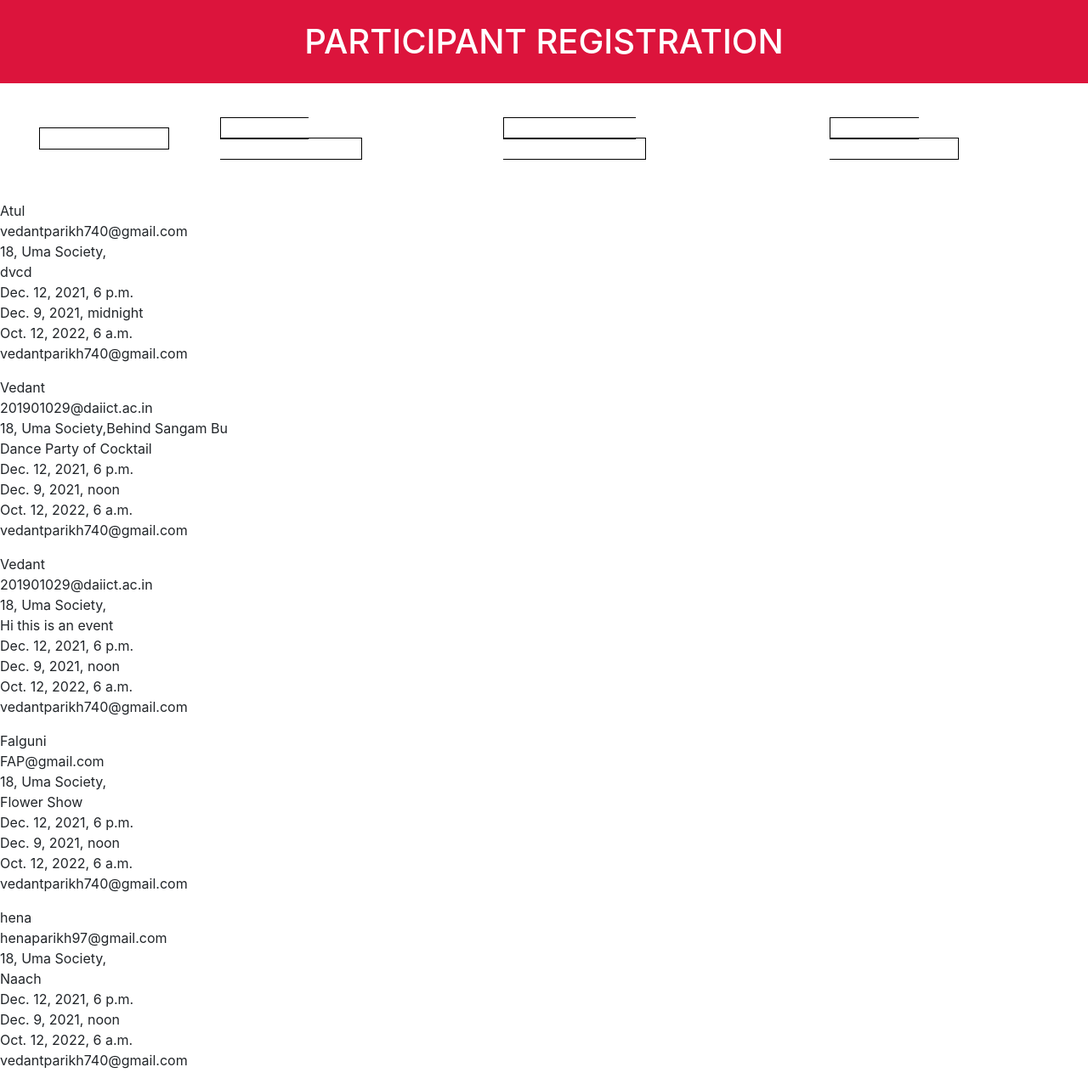
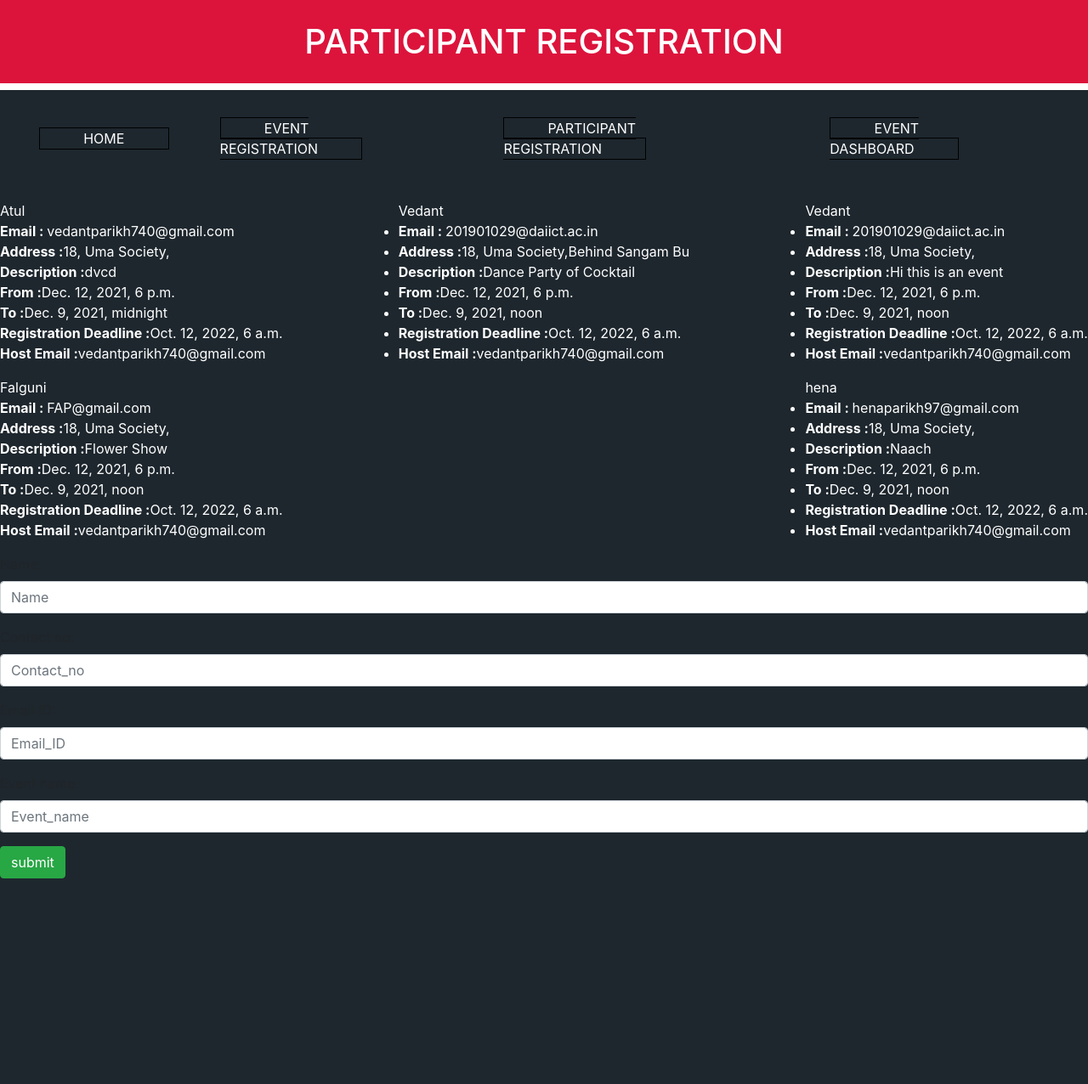
Before and after one commit to 201901029/woc4.0-eventmanager-Vedant, a Django app: page /participant_registration in a window 1280 px wide. Shown: the whole page at 85% size. After the commit the page ends 1034 px from the top, so only its background shows below. Run offline with Django 4.2, Linux system fonts and the light colour scheme; data comes from the database, SQL or seed files in the repository; both versions use the stored data as it was after the commit; some libraries are stand-ins or nearby versions.

Commit message:
adding changes

```diff
--- a/WoC Project/EventManagement/EventManagement/admin.py
+++ b/WoC Project/EventManagement/EventManagement/admin.py
@@ -1,3 +1,5 @@
 from django.contrib import admin
 from EventManagement.models import Event
+from EventManagement.models import Participant
 admin.site.register(Event)
+admin.site.register(Participant)
--- a/WoC Project/EventManagement/EventManagement/forms.py
+++ b/WoC Project/EventManagement/EventManagement/forms.py
@@ -1,7 +1,7 @@
 from django import forms
 from django.forms import ModelForm
 from EventManagement.models import Event
-
+from EventManagement.models import Participant
 
 class EventForm(ModelForm):
     class Meta:
@@ -17,3 +17,14 @@ class EventForm(ModelForm):
           "Registration_Deadline":forms.TextInput(attrs={'class':'form-control','placeholder':'Registration Deadline(DD/MM/YYYY HH:MM:SS)'}),
           "Host_Email":forms.TextInput(attrs={'class':'form-control','placeholder':'Host Email'},),
         }
+
+class ParticipantForm(ModelForm):
+    class Meta:
+        model=Participant
+        fields=("name","Contact_no","Email_ID","Event_name")
+        widgets={
+          "name": forms.TextInput(attrs={'class':'form-control','placeholder':'Name'}),
+          "Contact_no": forms.TextInput(attrs={'class':'form-control','placeholder':'Contact_no'}),
+          "Email_ID": forms.TextInput(attrs={'class':'form-control','placeholder':'Email_ID'}),
+          "Event_name": forms.TextInput(attrs={'class':'form-control','placeholder':'Event_name'}),
+        }
--- a/WoC Project/EventManagement/EventManagement/models.py
+++ b/WoC Project/EventManagement/EventManagement/models.py
@@ -1,3 +1,4 @@
+
 from django.db import models
 
 
@@ -11,3 +12,10 @@ class Event(models.Model):
   To=models.DateTimeField()
   Registration_Deadline=models.DateTimeField()
   Host_Email=models.EmailField()
+
+class Participant(models.Model):
+  participant_id=models.AutoField
+  name=models.CharField(max_length=32)
+  Contact_no=models.IntegerField()
+  Email_ID=models.EmailField()
+  Event_name=models.CharField(max_length=32)
--- a/WoC Project/EventManagement/EventManagement/views.py
+++ b/WoC Project/EventManagement/EventManagement/views.py
@@ -2,6 +2,7 @@ from django.shortcuts import render, HttpResponse
 from django.http import HttpResponseRedirect
 from .forms import EventForm
 from .models import Event
+from .forms import ParticipantForm
 def index(request):
     context = {'name':'Vedant'}
     return render(request,'index.html',context)
@@ -18,4 +19,11 @@ def event_registration(request):
 
 def participant_registration(request):
     list=Event.objects.all()
-    return render(request,'participant_registration.html',{'list':list})
+    if request.method=="POST":
+        form=ParticipantForm(request.POST)
+        if form.is_valid():
+            form.save()
+            return HttpResponseRedirect('/participant_registration')
+    else:
+        form=ParticipantForm
+    return render(request,'participant_registration.html',{'list':list,'form':form})
--- a/WoC Project/EventManagement/Templates/participant_registration.html
+++ b/WoC Project/EventManagement/Templates/participant_registration.html
@@ -16,7 +16,7 @@
         margin: 0;
         padding: 0;
         box-sizing: border-box;
-        background-color: white;
+        background-color: #1e272e;
       }
 
       h1 {
@@ -47,7 +47,14 @@
       .nav-list li a:hover {
         color: black;
       }
-
+      .container1 {
+        display: flex;
+        flex-wrap: wrap;
+        justify-content: space-between;
+      }
+      .container1 ul {
+        color: white;
+      }
       .main {
         display: flex;
       }
@@ -66,18 +73,26 @@
         <li><a href="#home">Event Dashboard</a></li>
       </ul>
     </nav>
-    {% for event in list %}
-    <ul>
-      {{event.name}}
-      <li>{{event.email}}</li>
-      <li>{{event.address}}</li>
-      <li>{{event.desc}}</li>
-      <li>{{event.From}}</li>
-      <li>{{event.To}}</li>
-      <li>{{event.Registration_Deadline}}</li>
-      <li>{{event.Host_Email}}</li>
-    </ul>
+    <div class="container1">
+      {% for event in list %}
+      <ul>
+        {{event.name}}
+        <li><b>Email : </b>{{event.email}}</li>
+        <li><b>Address :</b>{{event.address}}</li>
+        <li><b>Description :</b>{{event.desc}}</li>
+        <li><b>From :</b>{{event.From}}</li>
+        <li><b>To :</b>{{event.To}}</li>
+        <li><b>Registration Deadline :</b>{{event.Registration_Deadline}}</li>
+        <li><b>Host Email :</b>{{event.Host_Email}}</li>
+      </ul>
 
-    {% endfor %}
+      {% endfor %}
+    </div>
+    <div class="form-group">
+      <form action="" method="POST">
+        {% csrf_token %} {{ form.as_p }}
+        <input type="submit" value="submit" class="btn btn-success" />
+      </form>
+    </div>
   </body>
 </html>
```
Also changed, not shown: WoC Project/EventManagement/EventManagement/migrations/0005_participant.py (added), WoC Project/EventManagement/db.sqlite3.
